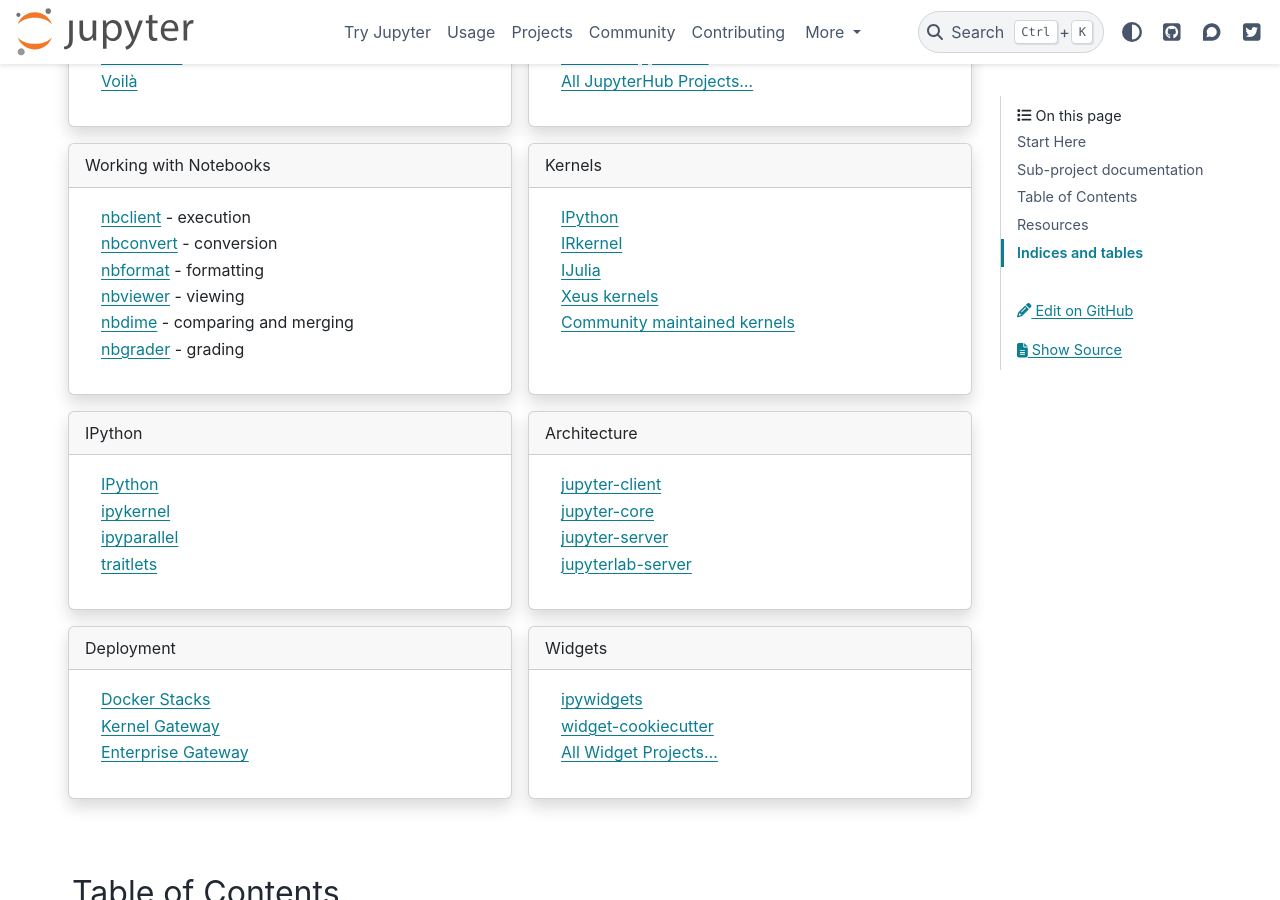
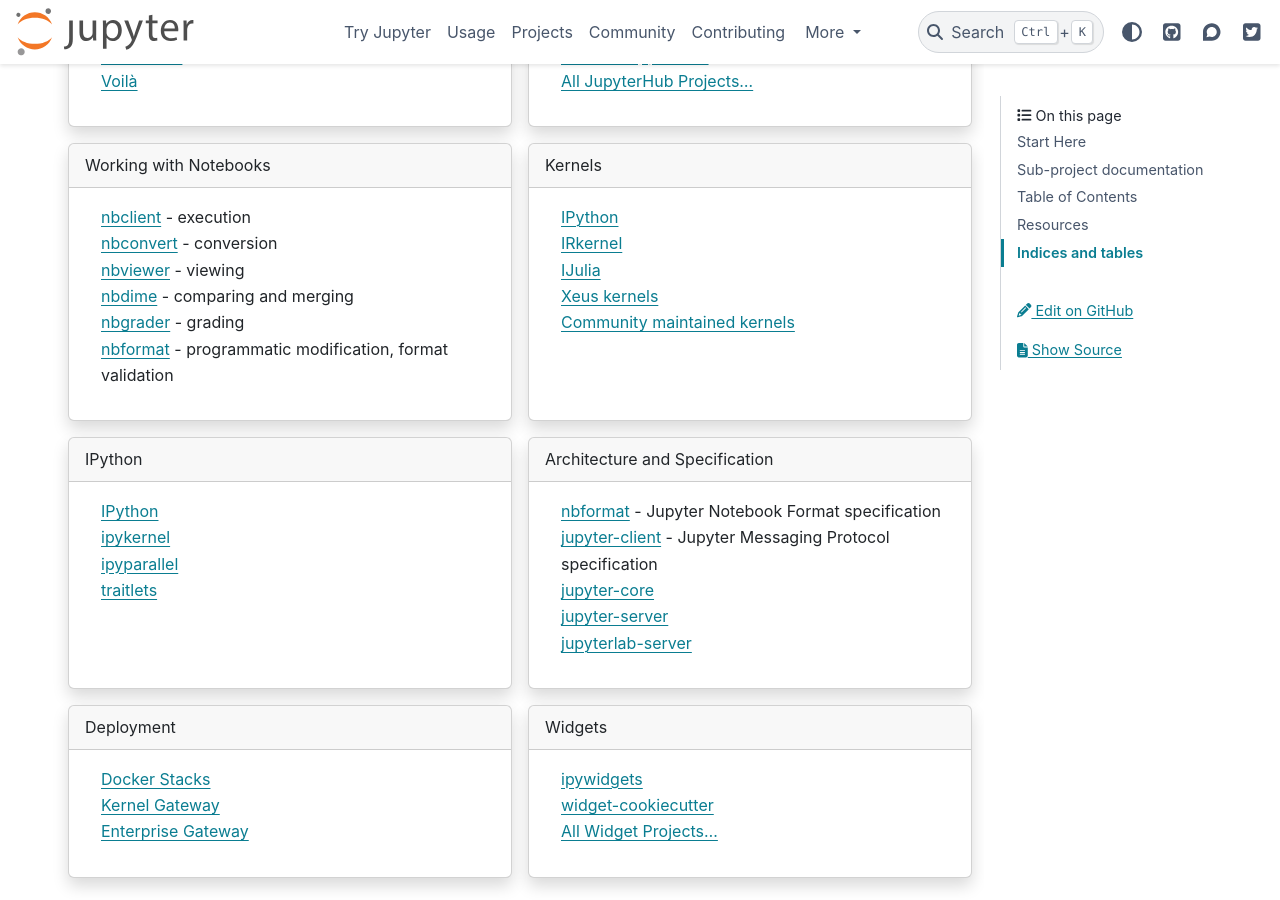
Before and after one commit to jupyter/jupyter, a Sphinx documentation site: the page built from docs/source/index.md, in a window 1280 px wide and 900 px high, scrolled down 1059 px. Built offline with Sphinx 7.4.7 and the PyData theme 0.15.4, drawn with Linux system fonts in a browser that asks for light colours; pages that are not in the unit, such as notebooks, are missing from menus.

Commit message:
https everwhere, highlight most important specification links

````diff
--- a/docs/source/index.md
+++ b/docs/source/index.md
@@ -60,16 +60,16 @@
 User Interfaces
 ^^^^^^
 * [JupyterLab](https://github.com/jupyterlab/jupyterlab)
-* [Jupyter Notebook](http://jupyter-notebook.readthedocs.io/en/latest/)
+* [Jupyter Notebook](https://jupyter-notebook.readthedocs.io/en/latest/)
 * [nbclassic](https://github.com/jupyterlab/nbclassic)
-* [Jupyter Console](http://jupyter_console.readthedocs.io/en/latest)
+* [Jupyter Console](https://jupyter_console.readthedocs.io/en/latest)
 * [Qt console](https://qtconsole.readthedocs.io/en/stable)
 * [Voilà](https://voila.readthedocs.io/)
 
 ---
 JupyterHub
 ^^^^^^
-* [JupyterHub](http://jupyterhub.readthedocs.io/en/latest)
+* [JupyterHub](https://jupyterhub.readthedocs.io/en/latest)
 * [Configurable HTTP proxy](https://github.com/jupyterhub/configurable-http-proxy)
 * Authenticators: [LDAP](https://github.com/jupyterhub/ldapauthenticator), [OAuth](https://oauthenticator.readthedocs.io/en/latest/), [Native](https://native-authenticator.readthedocs.io/en/latest/), [LTI](https://ltiauthenticator.readthedocs.io/en/latest/)
 * Spawners: [sudo](https://github.com/jupyterhub/sudospawner), [Docker](https://jupyterhub-dockerspawner.readthedocs.io/en/latest/), [Kubernetes](https://jupyterhub-kubespawner.readthedocs.io/en/latest/)
@@ -79,17 +79,17 @@
 ---
 Working with Notebooks
 ^^^^^^
-* [nbclient](http://nbclient.readthedocs.io/en/latest) - execution
-* [nbconvert](http://nbconvert.readthedocs.io/en/latest) - conversion
-* [nbformat](http://nbformat.readthedocs.io/en/latest) - formatting
-* [nbviewer](https://github.com/jupyter/nbviewer) - viewing
+* [nbclient](https://nbclient.readthedocs.io/en/latest/) - execution
+* [nbconvert](https://nbconvert.readthedocs.io/en/latest/) - conversion
+* [nbviewer](https://github.com/jupyter/nbviewer/) - viewing
 * [nbdime](https://nbdime.readthedocs.io/) - comparing and merging
-* [nbgrader](http://nbgrader.readthedocs.io/en/latest) - grading
+* [nbgrader](https://nbgrader.readthedocs.io/en/latest/) - grading
+* [nbformat](https://nbformat.readthedocs.io/en/latest/) - programmatic modification, format validation
 
 ---
 Kernels
 ^^^^^^
-* [IPython](https://ipython.readthedocs.io/en/stable)
+* [IPython](https://ipython.readthedocs.io/en/stable/)
 * [IRkernel](https://irkernel.github.io)
 * [IJulia](https://github.com/JuliaLang/IJulia.jl)
 * [Xeus kernels](https://xeus.readthedocs.io/en/latest/)
@@ -98,16 +98,17 @@
 ---
 IPython
 ^^^^^^
-* [IPython](http://ipython.readthedocs.io/en/stable)
-* [ipykernel](https://ipython.readthedocs.io/en/stable)
-* [ipyparallel](https://ipyparallel.readthedocs.io/en/latest)
-* [traitlets](http://traitlets.readthedocs.io/en/stable)
+* [IPython](https://ipython.readthedocs.io/en/stable/)
+* [ipykernel](https://ipython.readthedocs.io/en/stable/)
+* [ipyparallel](https://ipyparallel.readthedocs.io/en/latest/)
+* [traitlets](https://traitlets.readthedocs.io/en/stable/)
 
 ---
-Architecture
+Architecture and Specification
 ^^^^^^
-* [jupyter-client](http://jupyter-client.readthedocs.io/en/latest)
-* [jupyter-core](http://jupyter-core.readthedocs.io/en/latest)
+* [nbformat](https://nbformat.readthedocs.io/en/latest/api.html) - Jupyter Notebook Format specification
+* [jupyter-client](https://jupyter-client.readthedocs.io/en/latest/) - Jupyter Messaging Protocol specification
+* [jupyter-core](https://jupyter-core.readthedocs.io/en/latest/)
 * [jupyter-server](https://jupyter-server.readthedocs.io/)
 * [jupyterlab-server](https://jupyterlab-server.readthedocs.io/en/stable/)
 
@@ -187,7 +188,7 @@
 [jupyter/help repo](https://github.com/jupyter/help), Start here for help and support questions
 [Jupyter mailing list](https://groups.google.com/forum/#!forum/jupyter), General discussion of Jupyter's use
 [Jupyter in Education group](https://groups.google.com/forum/#!forum/jupyter-education), Discussion of Jupyter's use in education
-[NumFocus](http://www.numfocus.org), "Promotes world-class, innovative, open source scientific software"
+[NumFocus](https://www.numfocus.org), "Promotes world-class, innovative, open source scientific software"
 [Donate to Project Jupyter](https://numfocus.salsalabs.org/donate-to-jupyter/index.html), Please contribute to open science collaboration and sustainability
 ```
 
````
